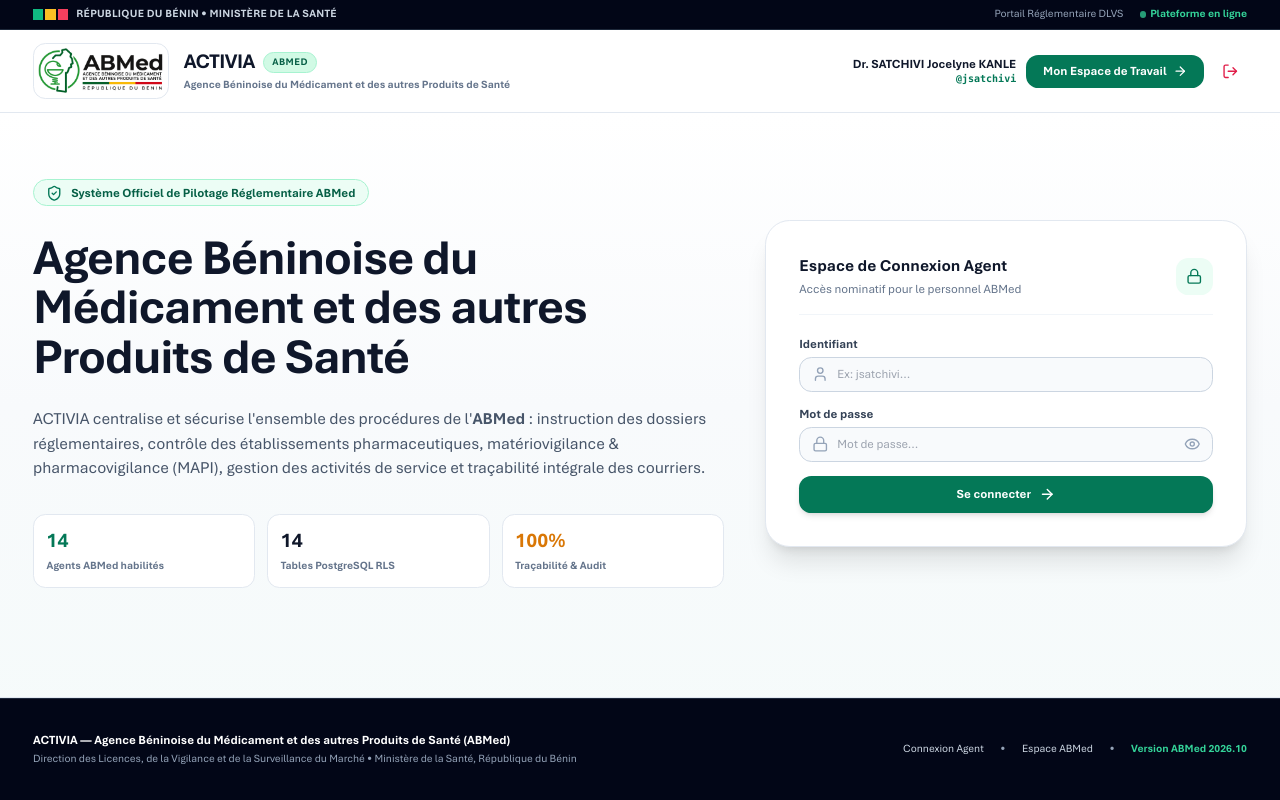
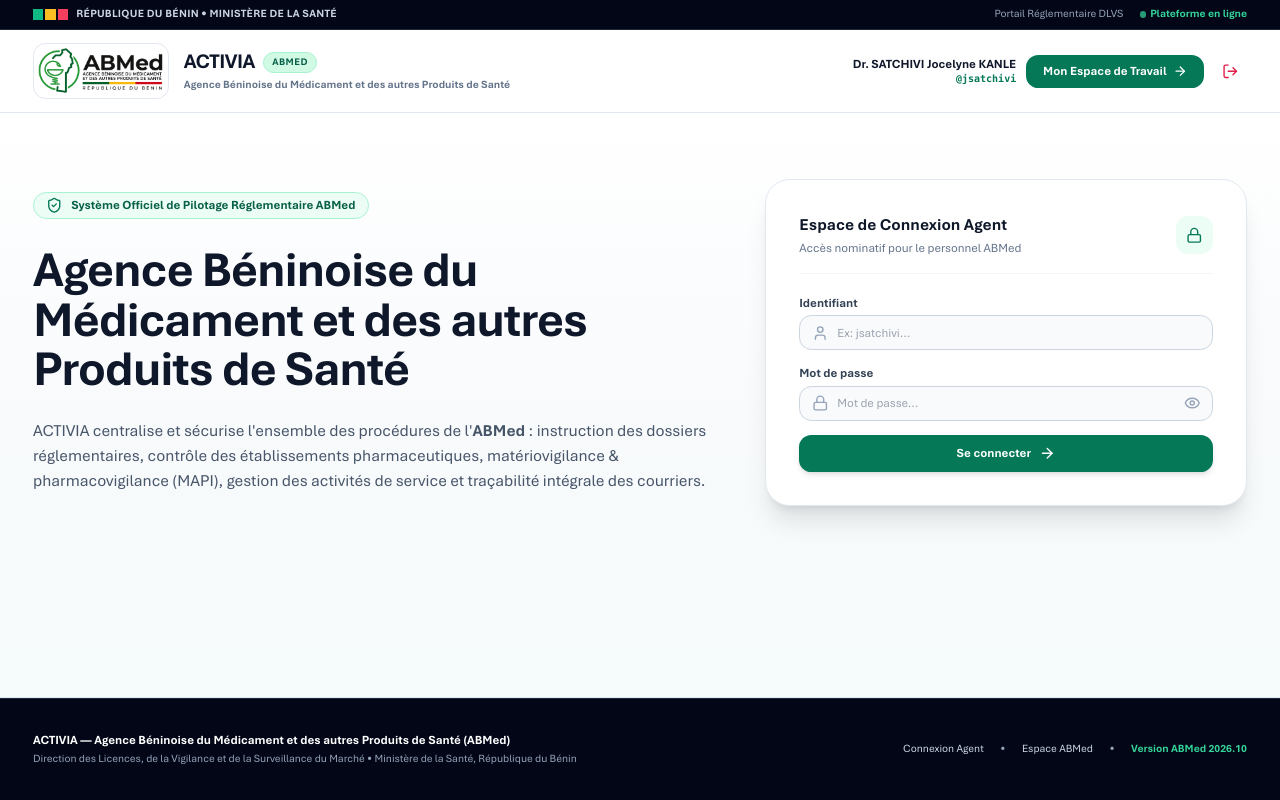
Before and after one commit to saninovagc-cmd/Activia, a Next.js app: page / in a window 1280 px wide. Built offline with nearby package versions, Linux system fonts and the light colour scheme; no server answers; the database is empty.

Commit message:
style: suppression des 3 indicateurs kpi sur la page d accueil

```diff
--- a/src/app/page.tsx
+++ b/src/app/page.tsx
@@ -157,21 +157,7 @@
                 ACTIVIA centralise et sécurise l&apos;ensemble des procédures de l&apos;<strong>ABMed</strong> : instruction des dossiers réglementaires, contrôle des établissements pharmaceutiques, matériovigilance &amp; pharmacovigilance (MAPI), gestion des activités de service et traçabilité intégrale des courriers.
               </p>
 
-              {/* Status Pills */}
-              <div className="grid grid-cols-3 gap-3 pt-2">
-                <div className="p-3 bg-white rounded-xl border border-slate-200 shadow-2xs">
-                  <p className="text-lg sm:text-xl font-black text-emerald-700">14</p>
-                  <p className="text-[11px] text-slate-500 font-semibold mt-0.5">Agents ABMed habilités</p>
-                </div>
-                <div className="p-3 bg-white rounded-xl border border-slate-200 shadow-2xs">
-                  <p className="text-lg sm:text-xl font-black text-slate-900">14</p>
-                  <p className="text-[11px] text-slate-500 font-semibold mt-0.5">Tables PostgreSQL RLS</p>
-                </div>
-                <div className="p-3 bg-white rounded-xl border border-slate-200 shadow-2xs">
-                  <p className="text-lg sm:text-xl font-black text-amber-600">100%</p>
-                  <p className="text-[11px] text-slate-500 font-semibold mt-0.5">Traçabilité &amp; Audit</p>
-                </div>
-              </div>
+
             </div>
 
             {/* Right Column: Integrated Login Card */}
```
